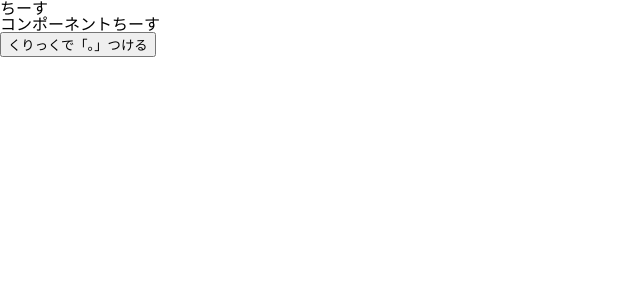
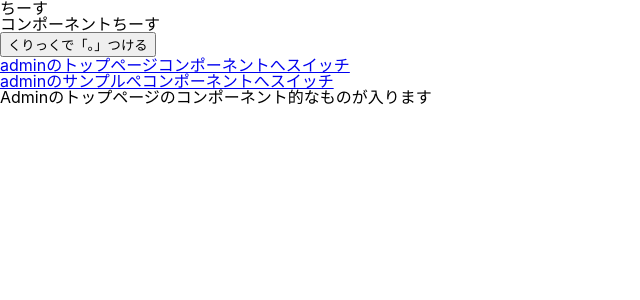
Before and after one commit to jazttijaztti/react_firebase, a React (Create React App) app: page /admin in a window 1280 px wide. Shown: the top 300 px of the page, without its empty margins (0-640 px from the left). Built offline with nearby package versions, Linux system fonts and the light colour scheme.

Commit message:
add routing

```diff
--- a/package.json
+++ b/package.json
@@ -9,6 +9,7 @@
     "react": "^16.13.1",
     "react-dom": "^16.13.1",
     "react-redux": "^7.2.0",
+    "react-router-dom": "^5.1.2",
     "react-scripts": "3.4.1",
     "redux": "^4.0.5"
   },
--- /dev/null
+++ b/src/component/AdminSample.js
@@ -0,0 +1,11 @@
+import React from 'react'
+
+const AdminSample = () => {
+    return (
+        <div>
+            Adminサンプルです
+        </div>
+    )
+}
+
+export default AdminSample;
--- /dev/null
+++ b/src/component/AdminTop.js
@@ -0,0 +1,11 @@
+import React from 'react'
+
+const AdminTop = () => {
+    return (
+        <div>
+            Adminのトップページのコンポーネント的なものが入ります
+        </div>
+    )
+}
+
+export default AdminTop;
--- a/src/component/App.js
+++ b/src/component/App.js
@@ -3,6 +3,9 @@ import {connect} from 'react-redux'
 import '../css/index.css';
 import '../css/reset.css';
 import {tisu} from '../actions'
+import AdminTop from './AdminTop.js'
+import AdminSample from './AdminSample.js'
+import { BrowserRouter, Switch, Route, Link } from 'react-router-dom' //4つのAPI(タグが使える)をreact-router-domから読み込む
 
 class App extends Component {
 
@@ -11,11 +14,27 @@ class App extends Component {
       const props = this.props
       console.log({props})
 
+      //全体をルーティングで切り替えるために<BrouserRouter>で囲う
+      //ルーティングへのリンクは<Link to>
+      //各ルーティングとコンポーネントを対応させているのが<Switch>の中の<Route />
       return (
           <React.Fragment>
-          <div>{props.value}</div>
-          <div>コンポーネントちーす</div>
-          <button onClick={props.tisu}>くりっくで「。」つける</button>
+          <BrowserRouter>
+            <div>{props.value}</div>
+            <div>コンポーネントちーす</div>
+            <button onClick={props.tisu}>くりっくで「。」つける</button>
+            <div>
+              <Link to='/admin'>adminのトップページコンポーネントへスイッチ</Link>
+            </div>
+            <div>
+              <Link to='/admin/sample'>adminのサンプルぺコンポーネントへスイッチ</Link>
+            </div>
+
+                <Switch>
+                    <Route exact path='/admin' component={AdminTop}/>
+                    <Route path='/admin/sample' component={AdminSample} />
+                </Switch>
+          </BrowserRouter>
           </React.Fragment>
       )
     }
```
Also changed, not shown: src/actions/index.js (line endings or trailing spaces), 1 other file (tests, documents, lock files or other folders).
